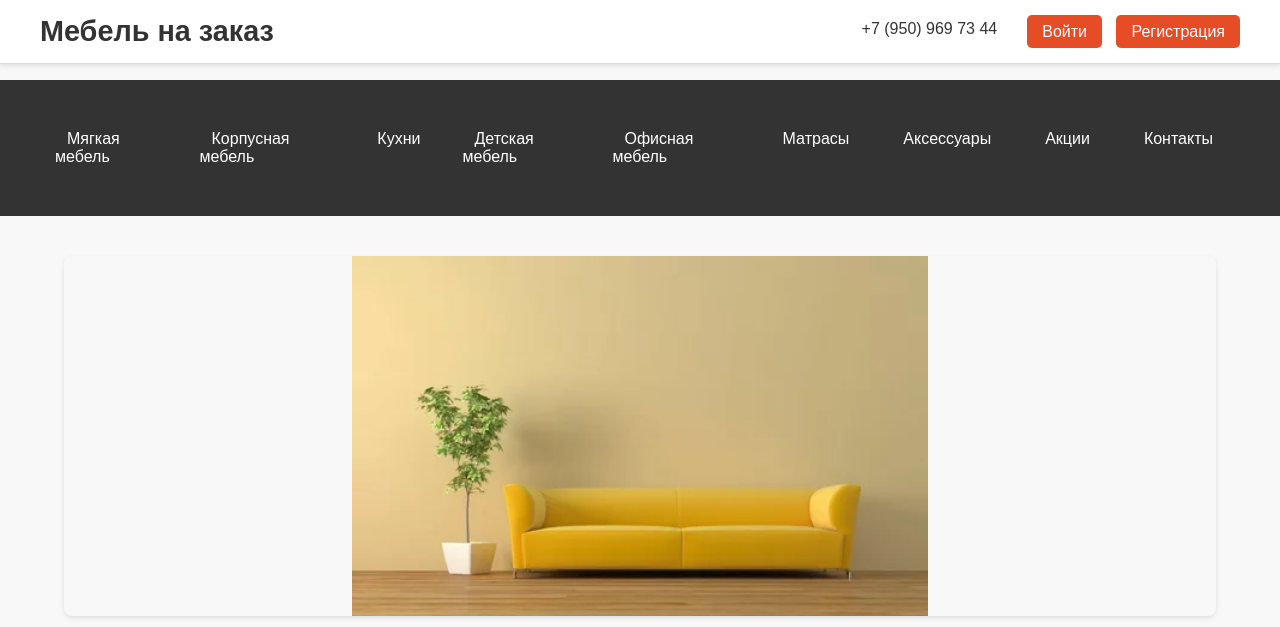
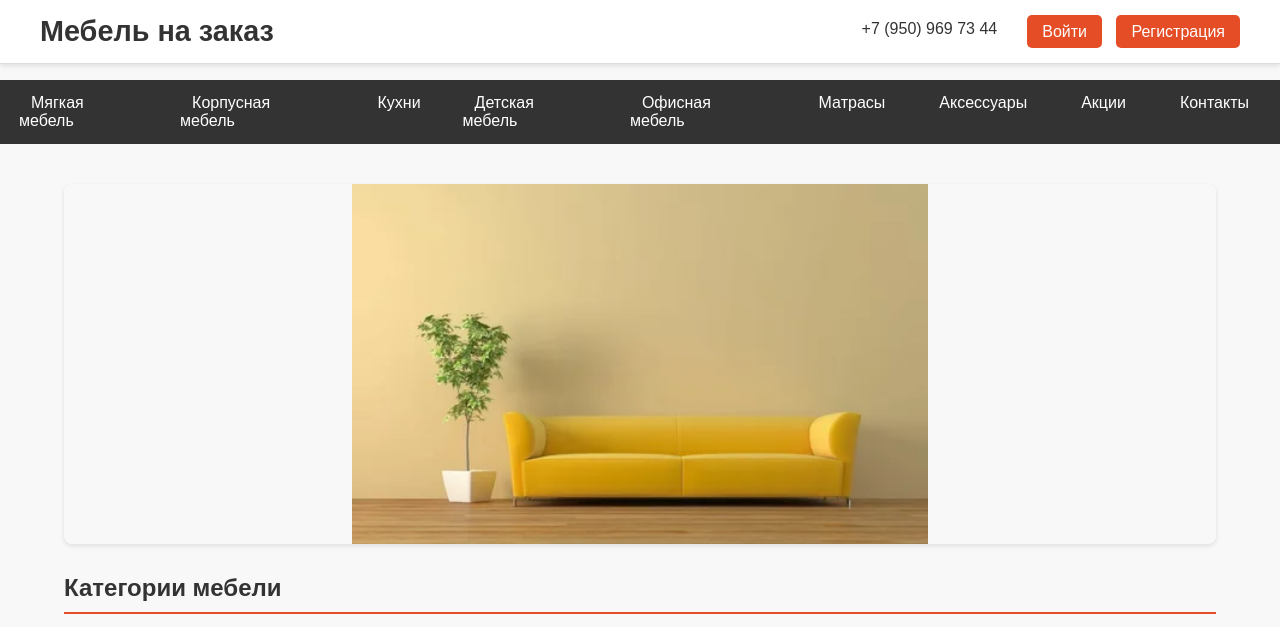
Before and after one commit to kirill-Fe/mebel-na-zakaz, a plain HTML site: page index.html in a window 1280 px wide. Shown: the top 627 px of the page. Drawn offline with Linux system fonts and the light colour scheme.

Commit message:
Update style.css

```diff
--- a/assets/css/style.css
+++ b/assets/css/style.css
@@ -86,8 +86,8 @@ body {
 
 .nav-container ul {
     list-style: none;
-    padding: 0px;
-    margin: 40px;
+    padding: 2px;
+    margin: 2px;
     display: flex;
     justify-content: center;
 }
```
